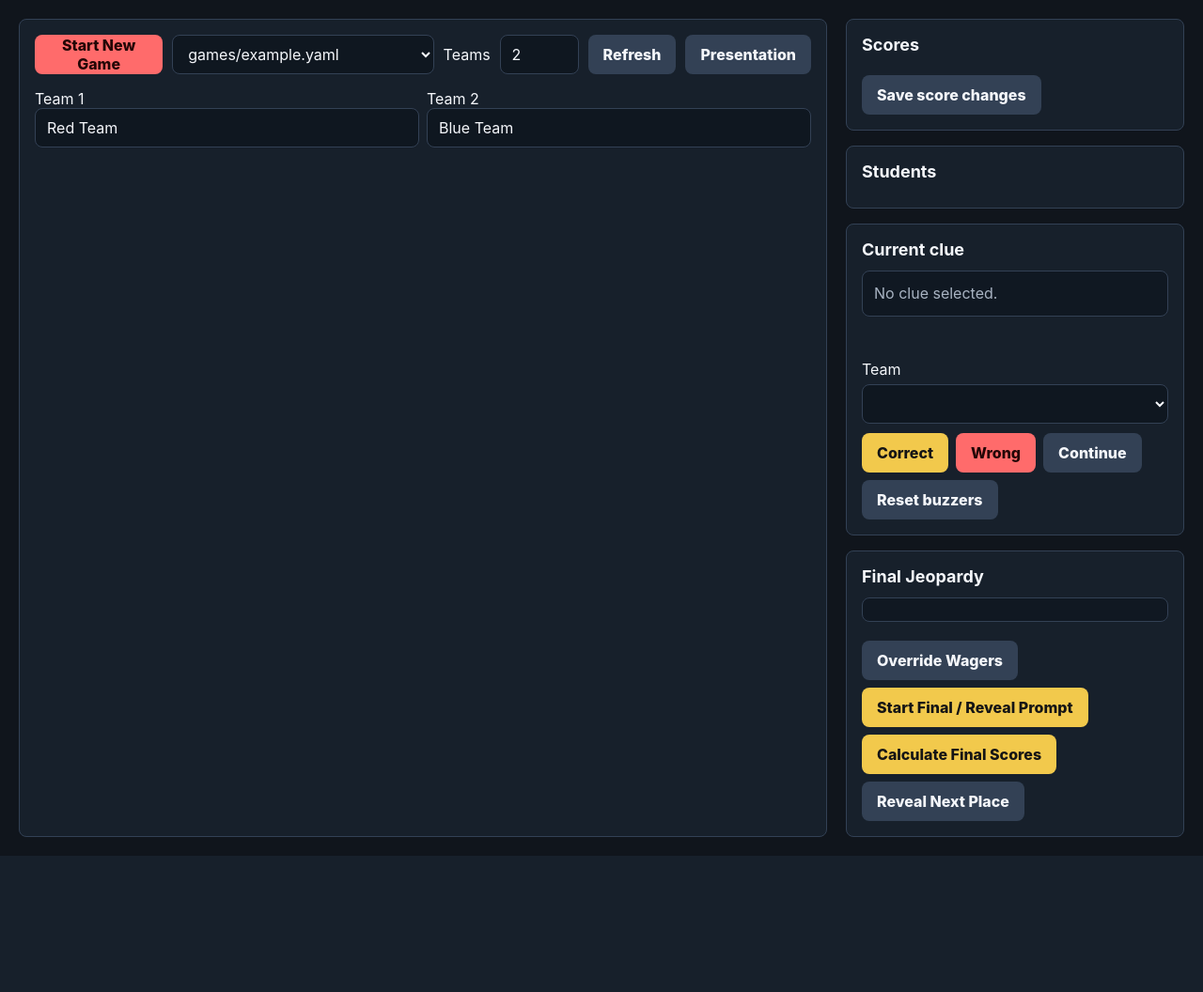
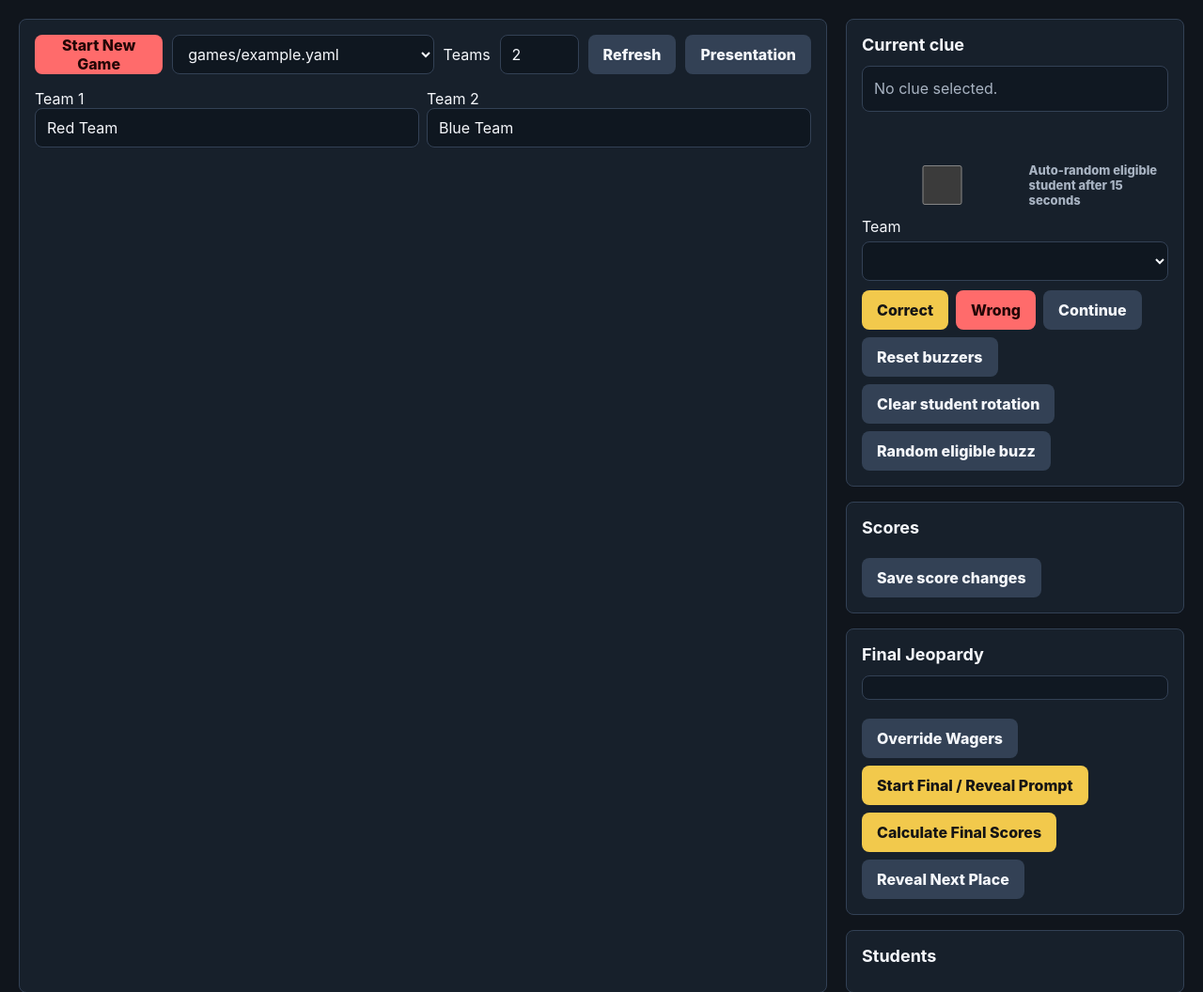
Before and after one commit to tuckeratwork/Custom-Classroom-Jeopardy, a FastAPI app: template app/templates/teacher.html in a window 1280 px wide. Shown: the part 94-1150 px from the top of the page at 94% size. Before the commit the page ends 1005 px from the top, so only its background shows below. Run offline with FastAPI, Linux system fonts and the light colour scheme; the template is opened without the code that fills it, so the values that code supplies are empty.

Commit message:
UI fixes, added random selection feature

```diff
--- a/app/main.py
+++ b/app/main.py
@@ -12,6 +12,7 @@ from fastapi.templating import Jinja2Templates
 
 from .game import (
     GameError,
+    advance_auto_random,
     advance_final_reveal,
     advance_final_timers,
     buzz,
@@ -22,18 +23,22 @@ from .game import (
     load_game_config,
     lock_daily_double_wager,
     public_state,
+    random_buzz_eligible,
     remove_student,
     reset_buzzer,
+    reset_buzzer_rotation,
     reveal_final,
     score_current_clue,
     score_final,
     select_clue,
+    set_auto_random,
     set_team_scores,
     set_final_wagers,
     submit_final_answer,
     submit_final_wager,
 )
 from .models import (
+    AutoRandomRequest,
     BuzzRequest,
     DailyDoubleWagerRequest,
     FinalAnswerRequest,
@@ -331,6 +336,51 @@ async def reset_buzzer_route(payload: SessionRequest, teacher: str = Depends(cur
     return public_state(state, reveal_answers=True)
 
 
+@app.post("/api/buzzer/reset-rotation")
+async def reset_buzzer_rotation_route(payload: SessionRequest, teacher: str = Depends(current_teacher)) -> dict:
+    try:
+        state = store.update(payload.session_code, reset_buzzer_rotation)
+    except KeyError as exc:
+        raise not_found(payload.session_code) from exc
+    await broadcast_state(state.session_code)
+    return public_state(state, reveal_answers=True)
+
+
+@app.post("/api/buzzer/random")
+async def random_buzzer_route(payload: SessionRequest, teacher: str = Depends(current_teacher)) -> dict:
+    try:
+        state = store.update(payload.session_code, random_buzz_eligible)
+    except KeyError as exc:
+        raise not_found(payload.session_code) from exc
+    except GameError as exc:
+        raise HTTPException(status_code=400, detail=str(exc)) from exc
+    await broadcast_state(state.session_code)
+    return public_state(state, reveal_answers=True)
+
+
+@app.post("/api/buzzer/auto-random")
+async def auto_random_route(payload: AutoRandomRequest, teacher: str = Depends(current_teacher)) -> dict:
+    try:
+        state = store.update(
+            payload.session_code,
+            lambda current: set_auto_random(current, payload.enabled),
+        )
+    except KeyError as exc:
+        raise not_found(payload.session_code) from exc
+    await broadcast_state(state.session_code)
+    return public_state(state, reveal_answers=True)
+
+
+@app.post("/api/buzzer/auto-random/advance")
+async def auto_random_advance_route(payload: SessionRequest, teacher: str = Depends(current_teacher)) -> dict:
+    try:
+        state = store.update(payload.session_code, advance_auto_random)
+    except KeyError as exc:
+        raise not_found(payload.session_code) from exc
+    await broadcast_state(state.session_code)
+    return public_state(state, reveal_answers=True)
+
+
 @app.post("/api/scores")
 async def set_scores_route(payload: ScoreOverrideRequest, teacher: str = Depends(current_teacher)) -> dict:
     try:
--- a/app/static/student.js
+++ b/app/static/student.js
@@ -376,6 +376,7 @@ function renderFinalAction() {
   if (phase === "wager") {
     action.innerHTML = `
       <h2>Final Jeopardy</h2>
+      <p>Lock your wager before the category and prompt are revealed.</p>
       <p class="muted">Team leader: ${escapeHtml(leader || "Waiting for leader")}</p>
       <p id="student-final-countdown" class="final-countdown">${countdownText(state.final.wager_expires_at)}</p>
       ${teamScore < 500 ? `<p class="notice-text">Your team has less than $500, so you may wager up to $500.</p>` : ""}
--- a/app/static/styles.css
+++ b/app/static/styles.css
@@ -397,6 +397,34 @@ body[data-role="teacher"] .score-row {
   font-weight: 800;
 }
 
+.rotation-status {
+  display: flex;
+  flex-wrap: wrap;
+  gap: 6px;
+  margin: 8px 0;
+  font-size: 13px;
+  line-height: 1.4;
+}
+
+.rotation-pill {
+  border: 1px solid var(--line);
+  border-radius: 999px;
+  padding: 3px 8px;
+  background: #0f1720;
+  color: var(--accent-2);
+  font-weight: 800;
+}
+
+.auto-random-toggle {
+  display: flex;
+  align-items: center;
+  gap: 8px;
+  margin: 8px 0;
+  color: var(--muted);
+  font-size: 13px;
+  font-weight: 800;
+}
+
 .buzz-timer {
   display: grid;
   place-items: center;
@@ -685,6 +713,17 @@ body[data-role="teacher"] .score-row {
   font-weight: 900;
 }
 
+.presentation-auto-random {
+  justify-self: center;
+  margin-top: 18px;
+  border: 3px solid var(--accent);
+  border-radius: 999px;
+  padding: 10px 18px;
+  color: var(--accent);
+  font-size: 30px;
+  font-weight: 900;
+}
+
 .winner-reveal {
   grid-column: 1 / -1;
 }
--- a/app/static/teacher.js
+++ b/app/static/teacher.js
@@ -13,6 +13,8 @@ let lastScoreEventId = null;
 let hasSeenScoreState = false;
 let finalAdvanceInFlight = false;
 let finalRevealSignature = null;
+let openRosterTeams = new Set();
+let autoRandomAdvanceInFlight = false;
 
 const $ = (id) => document.getElementById(id);
 const audioCacheBust = `v=${Date.now()}`;
@@ -325,7 +327,14 @@ function renderStudentRoster() {
   state.teams.forEach((team) => {
     const group = document.createElement("details");
     group.className = "student-roster-team";
-    group.open = Boolean(team.students?.length);
+    group.open = openRosterTeams.has(team.name);
+    group.addEventListener("toggle", () => {
+      if (group.open) {
+        openRosterTeams.add(team.name);
+      } else {
+        openRosterTeams.delete(team.name);
+      }
+    });
     group.innerHTML = `<summary>${escapeHtml(team.name)} (${team.students?.length || 0})</summary>`;
     if (!team.students?.length) {
       const empty = document.createElement("p");
@@ -342,6 +351,48 @@ function renderStudentRoster() {
     }
     roster.appendChild(group);
   });
+}
+
+function eligibleStudents() {
+  if (!state.current_clue_id || state.daily_double?.active || state.buzz_winner) {
+    return [];
+  }
+  const eligible = [];
+  state.teams.forEach((team) => {
+    if (state.steal_active && team.name === state.steal_lockout_team) {
+      return;
+    }
+    const students = team.students || [];
+    if (!students.length) {
+      return;
+    }
+    const available = state.steal_active || (team.answered_students || []).length >= students.length
+      ? students
+      : students.filter((student) => !(team.answered_students || []).some((name) => name.toLowerCase() === student.toLowerCase()));
+    available.forEach((student) => eligible.push({ team: team.name, student }));
+  });
+  return eligible;
+}
+
+function renderRotationStatus() {
+  const status = $("rotation-status");
+  const eligible = eligibleStudents();
+  if (!state.current_clue_id || state.daily_double?.active) {
+    status.innerHTML = "";
+    return;
+  }
+  if (state.buzz_winner) {
+    status.innerHTML = `<span class="muted">Buzz locked. Reset buzzers to reopen buzzing.</span>`;
+    return;
+  }
+  if (!eligible.length) {
+    status.innerHTML = `<strong>No eligible students.</strong> Use Clear student rotation to let everyone buzz again.`;
+    return;
+  }
+  status.innerHTML = `
+    <strong>Eligible to buzz:</strong>
+    ${eligible.map((item) => `<span class="rotation-pill">${escapeHtml(item.student)} (${escapeHtml(item.team)})</span>`).join("")}
+  `;
 }
 
 async function saveScoreOverrides() {
@@ -421,7 +472,9 @@ function renderControls() {
     }
   }
   dailyControls.classList.toggle("hidden", !clue?.is_daily_double);
+  $("auto-random-toggle").checked = Boolean(state.auto_random_enabled);
   $("reset-buzzer").textContent = "Reset buzzers";
+  renderRotationStatus();
 }
 
 function timerRemaining() {
@@ -496,7 +549,24 @@ function startTimerLoop() {
       updateFinalCountdown();
       advanceFinalIfExpired();
     }
+    advanceAutoRandomIfExpired();
   }, 250);
+}
+
+async function advanceAutoRandomIfExpired() {
+  if (!state || autoRandomAdvanceInFlight || !state.auto_random_expires_at) {
+    return;
+  }
+  if (Date.now() / 1000 < state.auto_random_expires_at) {
+    return;
+  }
+  autoRandomAdvanceInFlight = true;
+  try {
+    const data = await api("/api/buzzer/auto-random/advance", { session_code: sessionCode() });
+    state = data.state || data;
+  } finally {
+    autoRandomAdvanceInFlight = false;
+  }
 }
 
 async function advanceFinalIfExpired() {
@@ -529,7 +599,14 @@ function renderFinal() {
     : phase === "answer"
       ? countdownText(state.final.answer_expires_at)
       : "";
-  finalCard.innerHTML = `
+  const finalPrivate = phase === "pending" || phase === "wager";
+  finalCard.innerHTML = finalPrivate
+    ? `
+      <strong>Final Jeopardy</strong>
+      <span id="teacher-final-phase" class="final-phase">${escapeHtml(phase.replace("_", " "))}${finalTimer ? ` · ${finalTimer}` : ""}</span><br>
+      Final category, prompt, and answer hidden until wagers are locked.
+    `
+    : `
       <strong>${escapeHtml(state.final.category)}</strong>
       <span id="teacher-final-phase" class="final-phase">${escapeHtml(phase.replace("_", " "))}${finalTimer ? ` · ${finalTimer}` : ""}</span><br>
       ${state.final.revealed ? escapeHtml(state.final.prompt) : "Final prompt hidden."}
@@ -733,6 +810,21 @@ $("reset-buzzer").addEventListener("click", () => {
   api("/api/buzzer/reset", { session_code: sessionCode() });
 });
 
+$("reset-rotation").addEventListener("click", () => {
+  api("/api/buzzer/reset-rotation", { session_code: sessionCode() });
+});
+
+$("random-buzz").addEventListener("click", () => {
+  api("/api/buzzer/random", { session_code: sessionCode() });
+});
+
+$("auto-random-toggle").addEventListener("change", (event) => {
+  api("/api/buzzer/auto-random", {
+    session_code: sessionCode(),
+    enabled: event.target.checked,
+  });
+});
+
 $("continue-clue").addEventListener("click", () => {
   api("/api/clue/continue", { session_code: sessionCode() });
 });
--- a/app/templates/board.html
+++ b/app/templates/board.html
@@ -4,7 +4,7 @@
     <meta charset="utf-8">
     <meta name="viewport" content="width=device-width, initial-scale=1">
     <title>Jeopardy Presentation Board</title>
-    <link rel="stylesheet" href="/static/styles.css?v=20260515-session3">
+    <link rel="stylesheet" href="/static/styles.css?v=20260528-autopick1">
   </head>
   <body data-role="board">
     <main class="presentation-shell">
@@ -25,6 +25,6 @@
       </section>
     </main>
 
-    <script src="/static/board.js?v=20260515-session3"></script>
+    <script src="/static/board.js?v=20260528-autopick1"></script>
   </body>
 </html>
--- a/app/templates/student.html
+++ b/app/templates/student.html
@@ -4,7 +4,7 @@
     <meta charset="utf-8">
     <meta name="viewport" content="width=device-width, initial-scale=1">
     <title>Jeopardy Buzzer</title>
-    <link rel="stylesheet" href="/static/styles.css?v=20260515-session3">
+    <link rel="stylesheet" href="/static/styles.css?v=20260528-autopick1">
   </head>
   <body data-role="student">
     <main class="student-shell">
@@ -38,6 +38,6 @@
       </section>
     </main>
 
-    <script src="/static/student.js?v=20260515-session3"></script>
+    <script src="/static/student.js?v=20260528-autopick1"></script>
   </body>
 </html>
--- a/app/templates/teacher.html
+++ b/app/templates/teacher.html
@@ -4,7 +4,7 @@
     <meta charset="utf-8">
     <meta name="viewport" content="width=device-width, initial-scale=1">
     <title>Teacher Jeopardy Board</title>
-    <link rel="stylesheet" href="/static/styles.css?v=20260515-session3">
+    <link rel="stylesheet" href="/static/styles.css?v=20260528-autopick1">
   </head>
   <body data-role="teacher">
     <header class="topbar">
@@ -32,22 +32,14 @@
 
       <aside class="control-panel">
         <section>
-          <h2>Scores</h2>
-          <div id="scores" class="scores"></div>
-          <div class="button-row">
-            <button id="save-scores" class="secondary">Save score changes</button>
-          </div>
-        </section>
-
-        <section>
-          <h2>Students</h2>
-          <div id="student-roster" class="student-roster"></div>
-        </section>
-
-        <section>
           <h2>Current clue</h2>
           <div id="current-clue" class="current-clue muted">No clue selected.</div>
           <div id="buzz-status" class="buzz-status"></div>
+          <div id="rotation-status" class="rotation-status"></div>
+          <label class="auto-random-toggle">
+            <input id="auto-random-toggle" type="checkbox">
+            Auto-random eligible student after 15 seconds
+          </label>
           <div id="buzz-timer" class="buzz-timer hidden">10</div>
           <div class="field-row">
             <label for="score-team">Team</label>
@@ -63,6 +55,16 @@
             <button id="score-wrong" class="danger">Wrong</button>
             <button id="continue-clue" class="secondary">Continue</button>
             <button id="reset-buzzer" class="secondary">Reset buzzers</button>
+            <button id="reset-rotation" class="secondary">Clear student rotation</button>
+            <button id="random-buzz" class="secondary">Random eligible buzz</button>
+          </div>
+        </section>
+
+        <section>
+          <h2>Scores</h2>
+          <div id="scores" class="scores"></div>
+          <div class="button-row">
+            <button id="save-scores" class="secondary">Save score changes</button>
           </div>
         </section>
 
@@ -77,9 +79,14 @@
             <button id="next-final-reveal" class="secondary">Reveal Next Place</button>
           </div>
         </section>
+
+        <section>
+          <h2>Students</h2>
+          <div id="student-roster" class="student-roster"></div>
+        </section>
       </aside>
     </main>
 
-    <script src="/static/teacher.js?v=20260515-session3"></script>
+    <script src="/static/teacher.js?v=20260528-autopick1"></script>
   </body>
 </html>
```
Also changed, not shown: app/game.py (+74 -0 lines), app/models.py (+7 -0 lines), app/static/board.js (+41 -3 lines), tests/test_game.py (+78 -0 lines), README.md. Lines whose indentation alone changed are shown as unchanged.
